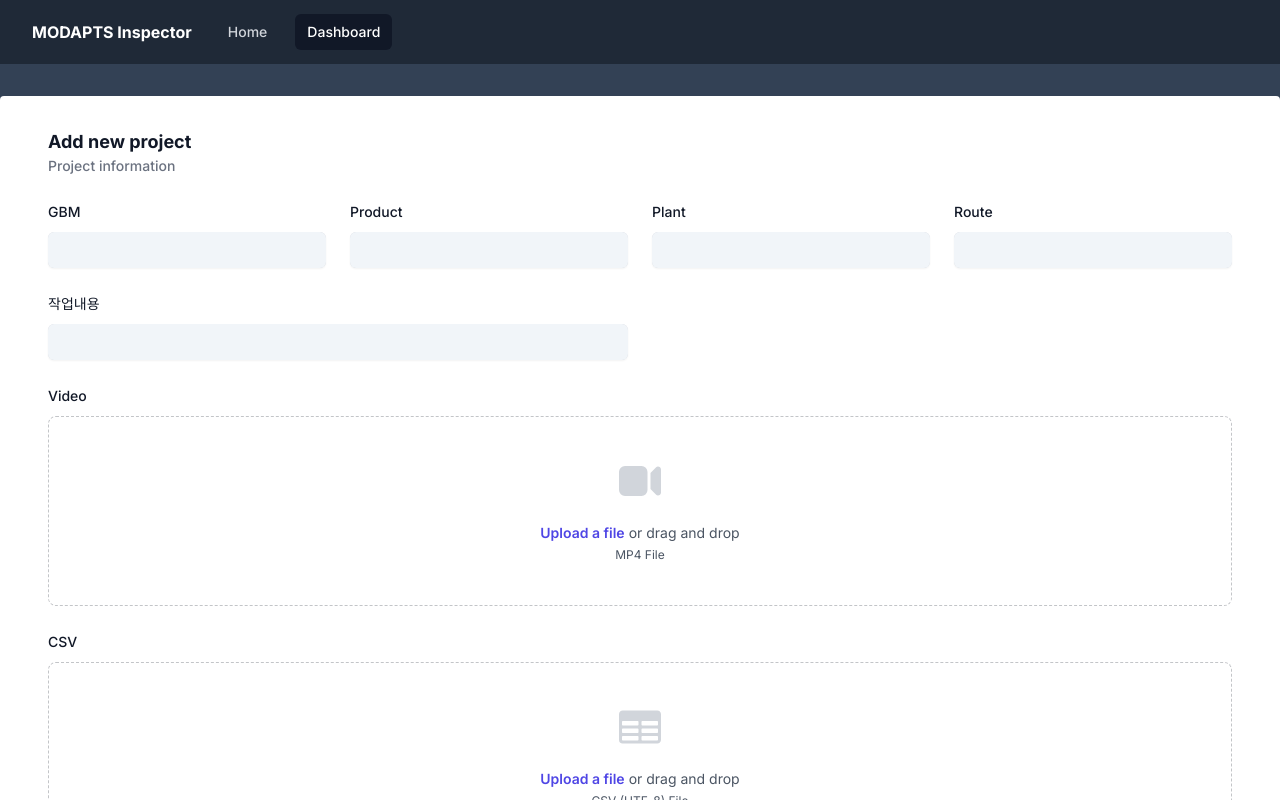
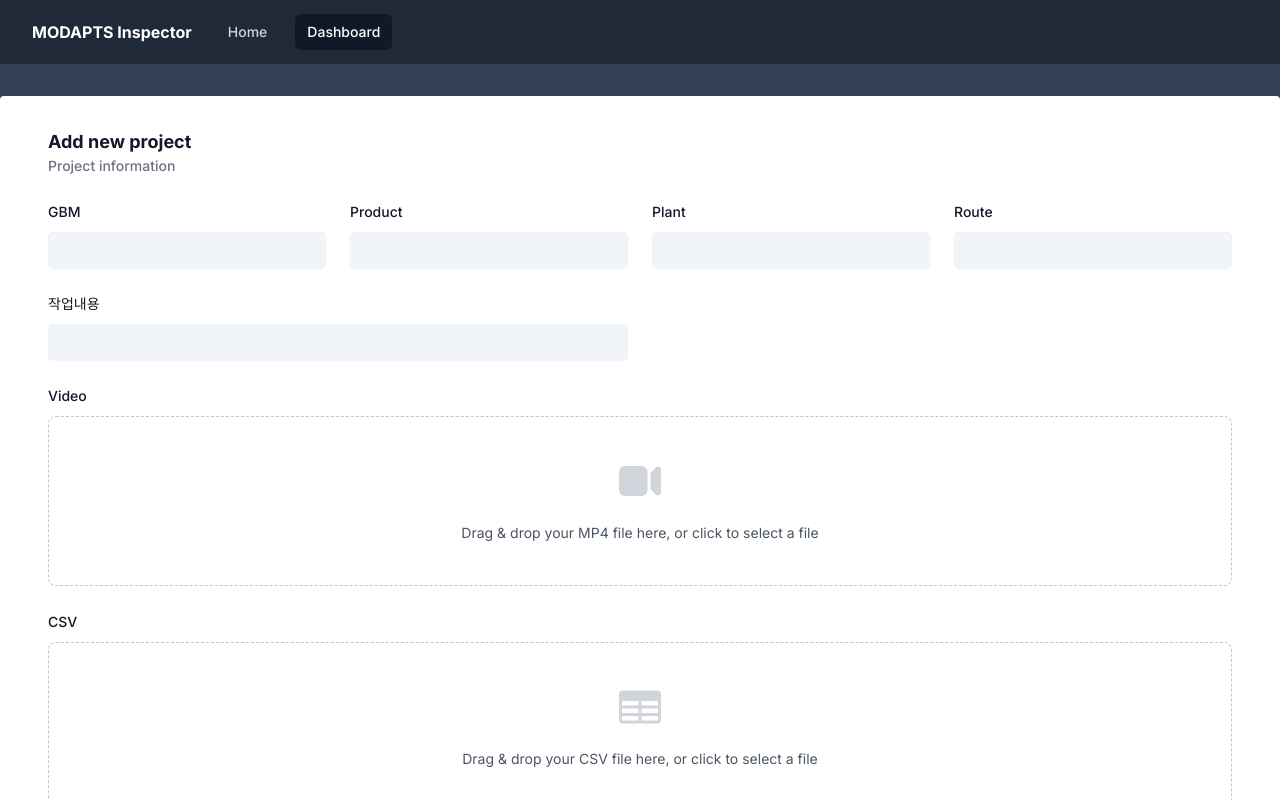
Before and after one commit to kk0in/VividReview, a Next.js app in the folder client/: page / in a window 1280 px wide. Built offline with nearby package versions, Linux system fonts and the light colour scheme.

Commit message:
implementing file uploader

```diff
--- a/client/src/app/page.tsx
+++ b/client/src/app/page.tsx
@@ -1,15 +1,30 @@
+"use client"
+
 import Image from 'next/image'
 import Link from 'next/link'
 import { VideoCameraIcon, TableCellsIcon } from '@heroicons/react/24/solid'
+import { FormEvent } from 'react'
+import FileUpload from '@/components/FileUploader'
 
 export default function Home() {
+
+
+  function handleSubmit(e: FormEvent) {
+    e.preventDefault()
+    console.log(e.currentTarget)
+  }
+
+  const handleFileUploaded = (file: File) => {
+    console.log('File uploaded:', file);
+  };
+
   return (
     <div className="flex h-full flex-col items-center justify-between px-24 py-8 bg-slate-700 overflow-auto">
       <div className="relative flex place-items-center ">
         <div>
           <div className='rounded overflow-hidden shadow-lg px-12 py-8 bg-white min-w-[80rem]'>
             {/* GBM, Product, Plant, Route, 작업내용 */}
-            <form>
+            <form onSubmit={handleSubmit}>
               <div className='mb-6'>
                 <h3 className="text-lg font-bold text-gray-900">Add new project</h3>
                 <h4 className="text-sm font-medium text-gray-500">Project information</h4>
@@ -107,7 +122,9 @@ export default function Home() {
                     Video
                   </label>
                   <div className="mt-2 flex justify-center rounded-lg border border-dashed border-gray-900/25 px-6 py-10">
-                    <div className="text-center">
+                  <FileUpload onFileUploaded={handleFileUploaded} filetype='mp4'/>
+
+                    {/* <div className="text-center">
                       <VideoCameraIcon className="mx-auto h-12 w-12 text-gray-300" aria-hidden="true" />
                       <div className="mt-4 flex text-sm leading-6 text-gray-600">
                         <label
@@ -120,7 +137,7 @@ export default function Home() {
                         <p className="pl-1">or drag and drop</p>
                       </div>
                       <p className="text-xs leading-5 text-gray-600">MP4 File</p>
-                    </div>
+                    </div> */}
                   </div>
                 </div>
                 <div className="col-span-full">
@@ -128,7 +145,8 @@ export default function Home() {
                     CSV
                   </label>
                   <div className="mt-2 flex justify-center rounded-lg border border-dashed border-gray-900/25 px-6 py-10">
-                    <div className="text-center">
+                    <FileUpload onFileUploaded={handleFileUploaded} filetype='csv'/>
+                    {/* <div className="text-center">
                       <TableCellsIcon className="mx-auto h-12 w-12 text-gray-300" aria-hidden="true" />
                       <div className="mt-4 flex text-sm leading-6 text-gray-600">
                         <label
@@ -141,7 +159,7 @@ export default function Home() {
                         <p className="pl-1">or drag and drop</p>
                       </div>
                       <p className="text-xs leading-5 text-gray-600">CSV (UTF-8) File</p>
-                    </div>
+                    </div> */}
                   </div>
                 </div>
               </div>
@@ -150,7 +168,8 @@ export default function Home() {
                   type="submit"
                   className="rounded-md bg-indigo-600 px-3 py-2 text-sm font-semibold text-white shadow-sm hover:bg-indigo-500 focus-visible:outline focus-visible:outline-2 focus-visible:outline-offset-2 focus-visible:outline-indigo-600"
                 >
-                  <Link href="/dashboard">Go to dashboard</Link>
+                  {/* <Link href="/dashboard">Go to dashboard</Link> */}
+                  Submit
                 </button>
               </div>
             </form>
--- /dev/null
+++ b/client/src/components/FileUploader.tsx
@@ -0,0 +1,48 @@
+"use client";
+import { useDropzone } from "react-dropzone";
+import { VideoCameraIcon, TableCellsIcon } from "@heroicons/react/24/solid";
+
+interface FileUploadProps {
+  onFileUploaded: (file: File) => void;
+  filetype: string;
+}
+
+const FileUpload: React.FC<FileUploadProps> = ({
+  onFileUploaded,
+  filetype,
+}) => {
+  const { getRootProps, getInputProps, isDragActive } = useDropzone({
+    onDrop: (acceptedFiles) => {
+      const file = acceptedFiles[0];
+      onFileUploaded(file);
+    },
+    accept:
+      filetype === "mp4"
+        ? {
+            "video/mp4": [".mp4"],
+          }
+        : { "text/csv": [".csv"] },
+  });
+
+  return (
+    <div {...getRootProps()} className="w-full h-full">
+      <input {...getInputProps()} />
+      {}
+      <div className="text-center">
+        {filetype === 'mp4' ? <VideoCameraIcon
+          className="mx-auto h-12 w-12 text-gray-300"
+          aria-hidden="true"
+        /> : <TableCellsIcon className="mx-auto h-12 w-12 text-gray-300" aria-hidden="true" />
+  }
+        {isDragActive ? (
+        <p className="text-center mt-4 text-sm leading-6 text-gray-600">Drop your {filetype.toUpperCase()} file here...</p>
+      ) : (
+        <p className="text-center mt-4 text-sm leading-6 text-gray-600">Drag & drop your {filetype.toUpperCase()} file here, or click to select a file</p>
+      )}
+        {/* <p className="text-xs leading-5 text-gray-600">MP4 File</p> */}
+      </div>
+    </div>
+  );
+};
+
+export default FileUpload;
```
